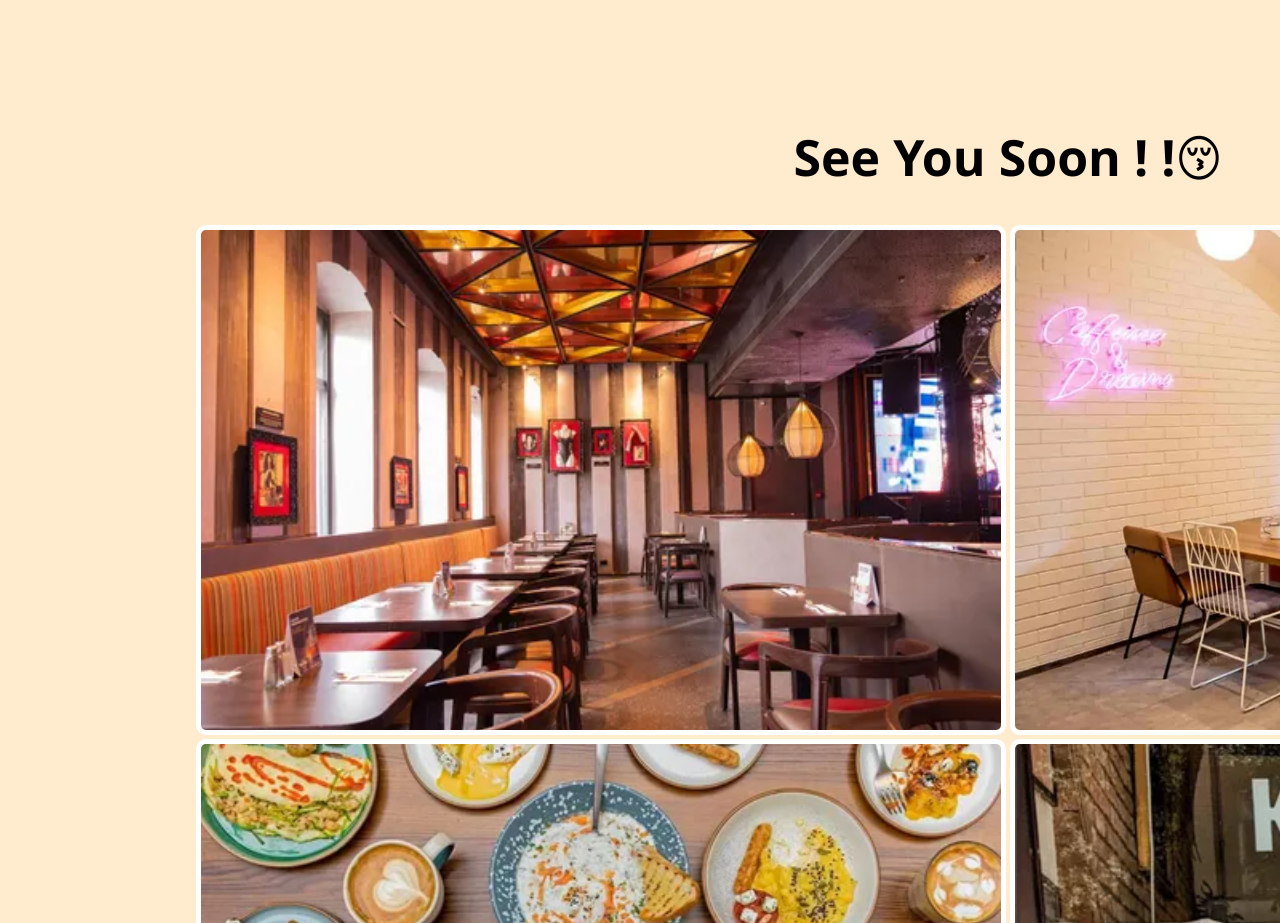
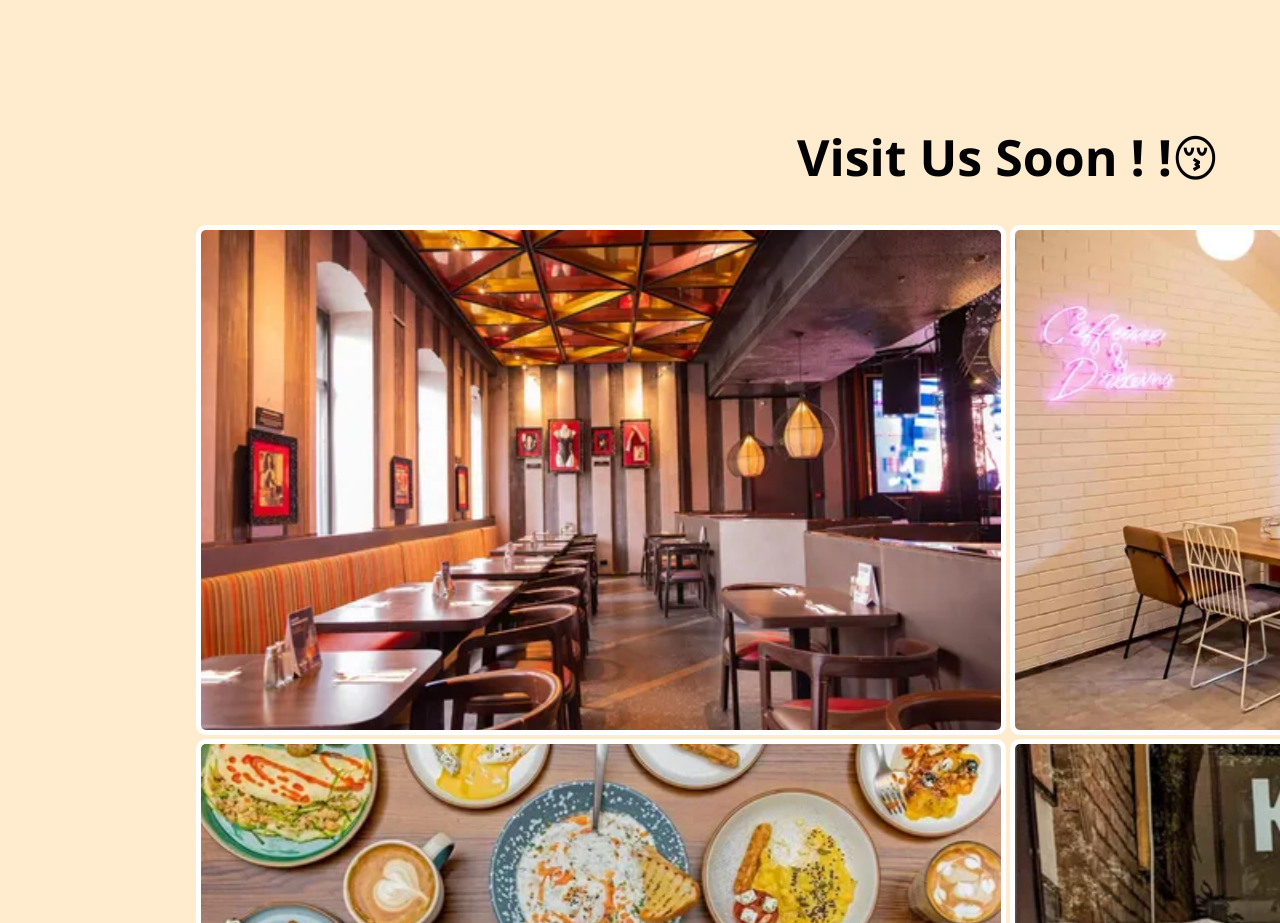
Before and after one commit to RohanGhosh69/The-daily-cafe, a plain HTML site: page Project.1.html in a window 1280 px wide. Shown: the part 1806-2729 px from the top of the page. Drawn offline with Linux system fonts and the light colour scheme.

Commit message:
FoodBlog updated

```diff
--- a/Project.1.css
+++ b/Project.1.css
@@ -131,6 +131,7 @@ p{
 
   }
 
+
   .Food img:Hover{
     transition: scale(1.1);
     filter :blur(0);
--- a/Project.1.html
+++ b/Project.1.html
@@ -71,7 +71,7 @@
 <br><br>
 <br><br>
 <br>
-    <h1>See You Soon ! !&#128538</h1>
+    <h1>Visit Us Soon ! !&#128538</h1>
        <div class="gallery">
         <img src="pic1.webp">
         <img src="pic2.webp">
```
